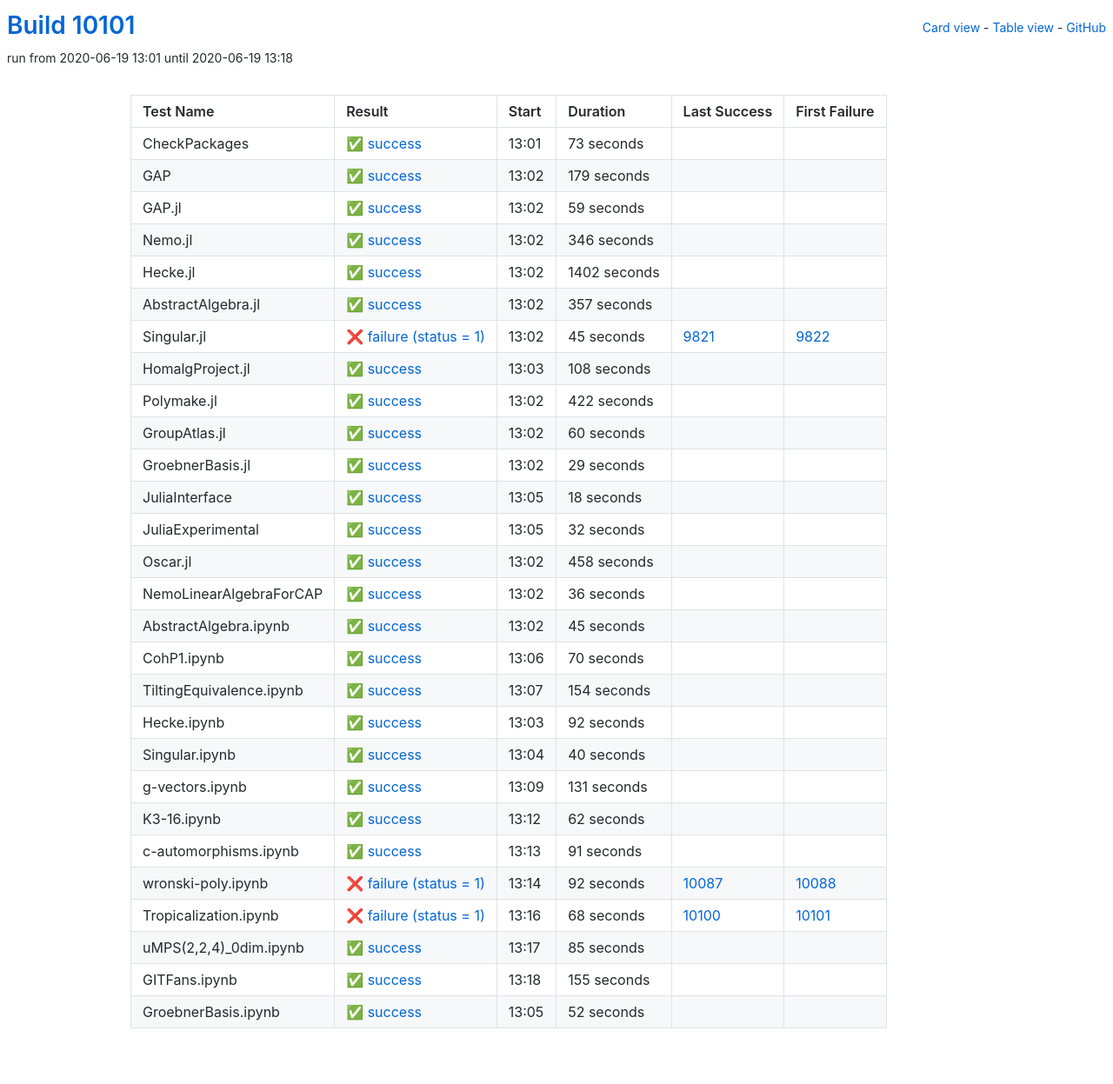
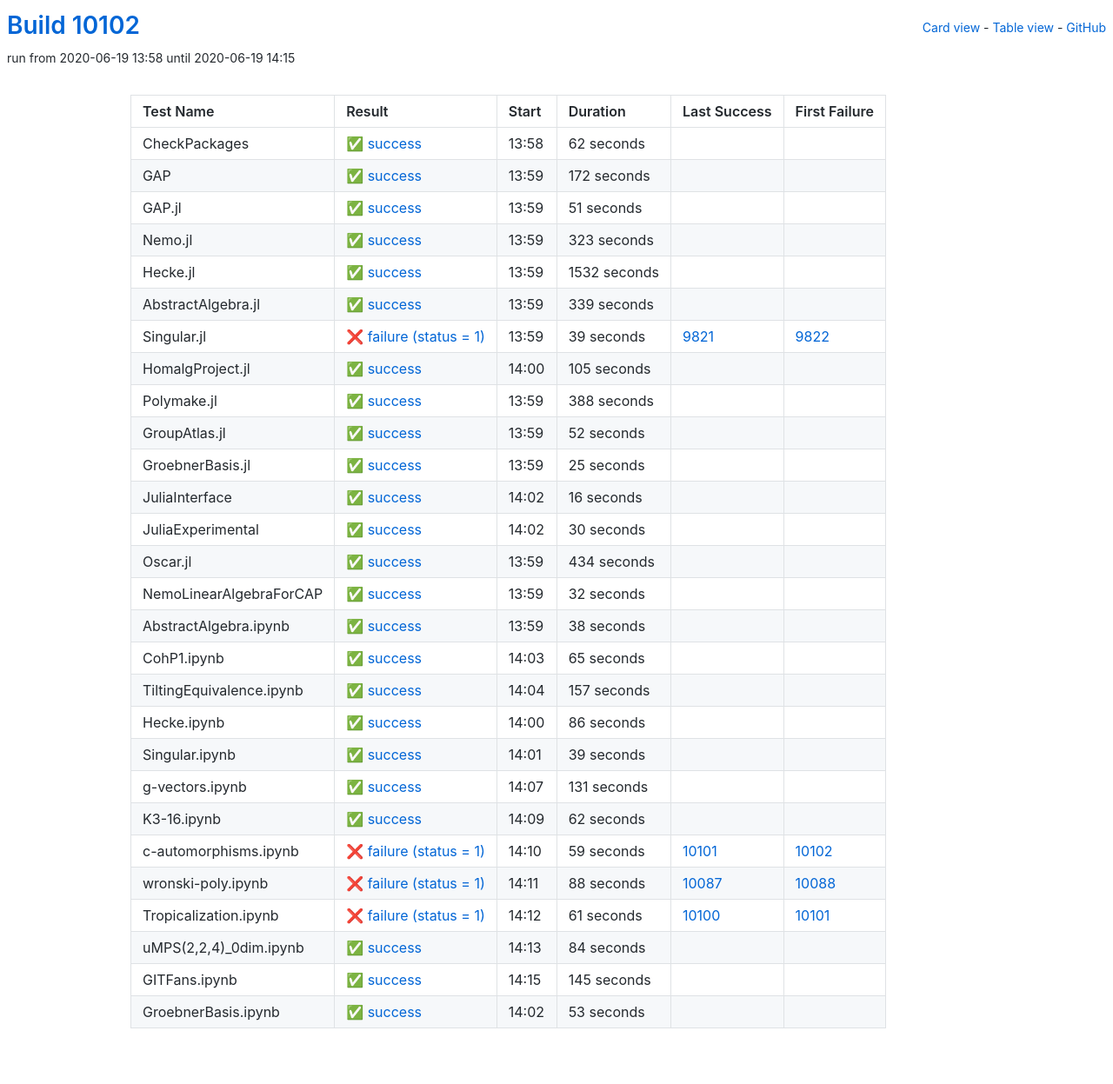
Before and after one commit to oscar-system/oscar-ci-status, a Jekyll site: the page built from table.html, in a window 1280 px wide. Shown: the whole page at 87% size. Built offline with Jekyll 4.4.1, drawn with Linux system fonts in a browser that asks for light colours.

Commit message:
Build #10102

```diff
--- a/_data/ci.yml
+++ b/_data/ci.yml
@@ -1,6 +1,6 @@
 ---
-build: 10101
-build_url: https://oscarci.mathematik.uni-kl.de/job/oscar/10101/
+build: 10102
+build_url: https://oscarci.mathematik.uni-kl.de/job/oscar/10102/
 job: oscar
 organization: oscar-system
 repo: oscar-ci-status
@@ -8,152 +8,176 @@
 tests:
 - name: CheckPackages
   id: checkpackages
-  log: https://oscarci.mathematik.uni-kl.de/job/oscar/10101/artifact/logs/build-10101/CheckPackages.log
-  start: 2020-06-19 13:01
+  log: https://oscarci.mathematik.uni-kl.de/job/oscar/10102/artifact/logs/build-10102/CheckPackages.log
+  start: 2020-06-19 13:58
   success: true
   exitcode: 0
   status: success
-  duration: 73
+  duration: 62
   last_success: false
   last_success_url:
   first_failure: false
   first_failure_url:
 - name: GAP
   id: gap
-  log: https://oscarci.mathematik.uni-kl.de/job/oscar/10101/artifact/logs/build-10101/GAP.log
-  start: 2020-06-19 13:02
+  log: https://oscarci.mathematik.uni-kl.de/job/oscar/10102/artifact/logs/build-10102/GAP.log
+  start: 2020-06-19 13:59
   success: true
   exitcode: 0
   status: success
-  duration: 179
+  duration: 172
   last_success: false
   last_success_url:
   first_failure: false
   first_failure_url:
 - name: GAP.jl
   id: gap-jl
-  log: https://oscarci.mathematik.uni-kl.de/job/oscar/10101/artifact/logs/build-10101/GAP.jl.log
-  start: 2020-06-19 13:02
+  log: https://oscarci.mathematik.uni-kl.de/job/oscar/10102/artifact/logs/build-10102/GAP.jl.log
+  start: 2020-06-19 13:59
   success: true
   exitcode: 0
   status: success
-  duration: 59
+  duration: 51
   last_success: false
   last_success_url:
   first_failure: false
   first_failure_url:
 - name: Nemo.jl
   id: nemo-jl
-  log: https://oscarci.mathematik.uni-kl.de/job/oscar/10101/artifact/logs/build-10101/Nemo.jl.log
-  start: 2020-06-19 13:02
+  log: https://oscarci.mathematik.uni-kl.de/job/oscar/10102/artifact/logs/build-10102/Nemo.jl.log
+  start: 2020-06-19 13:59
   success: true
   exitcode: 0
   status: success
-  duration: 346
+  duration: 323
   last_success: false
   last_success_url:
   first_failure: false
   first_failure_url:
 - name: Hecke.jl
   id: hecke-jl
-  log: https://oscarci.mathematik.uni-kl.de/job/oscar/10101/artifact/logs/build-10101/Hecke.jl.log
-  start: 2020-06-19 13:02
+  log: https://oscarci.mathematik.uni-kl.de/job/oscar/10102/artifact/logs/build-10102/Hecke.jl.log
+  start: 2020-06-19 13:59
   success: true
   exitcode: 0
   status: success
-  duration: 1402
+  duration: 1532
   last_success: false
   last_success_url:
   first_failure: false
   first_failure_url:
 - name: AbstractAlgebra.jl
   id: abstractalgebra-jl
-  log: https://oscarci.mathematik.uni-kl.de/job/oscar/10101/artifact/logs/build-10101/AbstractAlgebra.jl.log
-  start: 2020-06-19 13:02
+  log: https://oscarci.mathematik.uni-kl.de/job/oscar/10102/artifact/logs/build-10102/AbstractAlgebra.jl.log
+  start: 2020-06-19 13:59
   success: true
   exitcode: 0
   status: success
-  duration: 357
+  duration: 339
   last_success: false
   last_success_url:
   first_failure: false
   first_failure_url:
 - name: Singular.jl
   id: singular-jl
-  log: https://oscarci.mathematik.uni-kl.de/job/oscar/10101/artifact/logs/build-10101/Singular.jl.log
-  start: 2020-06-19 13:02
+  log: https://oscarci.mathematik.uni-kl.de/job/oscar/10102/artifact/logs/build-10102/Singular.jl.log
+  start: 2020-06-19 13:59
   success: false
   exitcode: 1
   status: failure
-  duration: 45
+  duration: 39
   last_success: 9821
   last_success_url: https://oscarci.mathematik.uni-kl.de/job/oscar/9821/
   first_failure: 9822
   first_failure_url: https://oscarci.mathematik.uni-kl.de/job/oscar/9822/
 - name: HomalgProject.jl
   id: homalgproject-jl
-  log: https://oscarci.mathematik.uni-kl.de/job/oscar/10101/artifact/logs/build-10101/HomalgProject.jl.log
-  start: 2020-06-19 13:03
+  log: https://oscarci.mathematik.uni-kl.de/job/oscar/10102/artifact/logs/build-10102/HomalgProject.jl.log
+  start: 2020-06-19 14:00
   success: true
   exitcode: 0
   status: success
-  duration: 108
+  duration: 105
   last_success: false
   last_success_url:
   first_failure: false
   first_failure_url:
 - name: Polymake.jl
   id: polymake-jl
-  log: https://oscarci.mathematik.uni-kl.de/job/oscar/10101/artifact/logs/build-10101/Polymake.jl.log
-  start: 2020-06-19 13:02
+  log: https://oscarci.mathematik.uni-kl.de/job/oscar/10102/artifact/logs/build-10102/Polymake.jl.log
+  start: 2020-06-19 13:59
   success: true
   exitcode: 0
   status: success
-  duration: 422
+  duration: 388
   last_success: false
   last_success_url:
   first_failure: false
   first_failure_url:
 - name: GroupAtlas.jl
   id: groupatlas-jl
-  log: https://oscarci.mathematik.uni-kl.de/job/oscar/10101/artifact/logs/build-10101/GroupAtlas.jl.log
-  start: 2020-06-19 13:02
+  log: https://oscarci.mathematik.uni-kl.de/job/oscar/10102/artifact/logs/build-10102/GroupAtlas.jl.log
+  start: 2020-06-19 13:59
   success: true
   exitcode: 0
   status: success
-  duration: 60
+  duration: 52
   last_success: false
   last_success_url:
   first_failure: false
   first_failure_url:
 - name: GroebnerBasis.jl
   id: groebnerbasis-jl
-  log: https://oscarci.mathematik.uni-kl.de/job/oscar/10101/artifact/logs/build-10101/GroebnerBasis.jl.log
-  start: 2020-06-19 13:02
+  log: https://oscarci.mathematik.uni-kl.de/job/oscar/10102/artifact/logs/build-10102/GroebnerBasis.jl.log
+  start: 2020-06-19 13:59
   success: true
   exitcode: 0
   status: success
-  duration: 29
+  duration: 25
   last_success: false
   last_success_url:
   first_failure: false
   first_failure_url:
 - name: JuliaInterface
   id: juliainterface
-  log: https://oscarci.mathematik.uni-kl.de/job/oscar/10101/artifact/logs/build-10101/JuliaInterface.log
-  start: 2020-06-19 13:05
+  log: https://oscarci.mathematik.uni-kl.de/job/oscar/10102/artifact/logs/build-10102/JuliaInterface.log
+  start: 2020-06-19 14:02
   success: true
   exitcode: 0
   status: success
-  duration: 18
+  duration: 16
   last_success: false
   last_success_url:
   first_failure: false
   first_failure_url:
 - name: JuliaExperimental
   id: juliaexperimental
-  log: https://oscarci.mathematik.uni-kl.de/job/oscar/10101/artifact/logs/build-10101/JuliaExperimental.log
-  start: 2020-06-19 13:05
+  log: https://oscarci.mathematik.uni-kl.de/job/oscar/10102/artifact/logs/build-10102/JuliaExperimental.log
+  start: 2020-06-19 14:02
+  success: true
+  exitcode: 0
+  status: success
+  duration: 30
+  last_success: false
+  last_success_url:
+  first_failure: false
+  first_failure_url:
+- name: Oscar.jl
+  id: oscar-jl
+  log: https://oscarci.mathematik.uni-kl.de/job/oscar/10102/artifact/logs/build-10102/Oscar.jl.log
+  start: 2020-06-19 13:59
+  success: true
+  exitcode: 0
+  status: success
+  duration: 434
+  last_success: false
+  last_success_url:
+  first_failure: false
+  first_failure_url:
+- name: NemoLinearAlgebraForCAP
+  id: nemolinearalgebraforcap
+  log: https://oscarci.mathematik.uni-kl.de/job/oscar/10102/artifact/logs/build-10102/NemoLinearAlgebraForCAP.log
+  start: 2020-06-19 13:59
   success: true
   exitcode: 0
   status: success
@@ -162,94 +186,70 @@
   last_success_url:
   first_failure: false
   first_failure_url:
-- name: Oscar.jl
-  id: oscar-jl
-  log: https://oscarci.mathematik.uni-kl.de/job/oscar/10101/artifact/logs/build-10101/Oscar.jl.log
-  start: 2020-06-19 13:02
+- name: AbstractAlgebra.ipynb
+  id: abstractalgebra-ipynb
+  log: https://oscarci.mathematik.uni-kl.de/job/oscar/10102/artifact/logs/build-10102/AbstractAlgebra.ipynb.log
+  start: 2020-06-19 13:59
   success: true
   exitcode: 0
   status: success
-  duration: 458
-  last_success: false
-  last_success_url:
-  first_failure: false
-  first_failure_url:
-- name: NemoLinearAlgebraForCAP
-  id: nemolinearalgebraforcap
-  log: https://oscarci.mathematik.uni-kl.de/job/oscar/10101/artifact/logs/build-10101/NemoLinearAlgebraForCAP.log
-  start: 2020-06-19 13:02
-  success: true
-  exitcode: 0
-  status: success
-  duration: 36
-  last_success: false
-  last_success_url:
-  first_failure: false
-  first_failure_url:
-- name: AbstractAlgebra.ipynb
-  id: abstractalgebra-ipynb
-  log: https://oscarci.mathematik.uni-kl.de/job/oscar/10101/artifact/logs/build-10101/AbstractAlgebra.ipynb.log
-  start: 2020-06-19 13:02
-  success: true
-  exitcode: 0
-  status: success
-  duration: 45
+  duration: 38
   last_success: false
   last_success_url:
   first_failure: false
   first_failure_url:
 - name: CohP1.ipynb
   id: cohp1-ipynb
-  log: https://oscarci.mathematik.uni-kl.de/job/oscar/10101/artifact/logs/build-10101/CohP1.ipynb.log
-  start: 2020-06-19 13:06
+  log: https://oscarci.mathematik.uni-kl.de/job/oscar/10102/artifact/logs/build-10102/CohP1.ipynb.log
+  start: 2020-06-19 14:03
   success: true
   exitcode: 0
   status: success
-  duration: 70
+  duration: 65
   last_success: false
   last_success_url:
   first_failure: false
   first_failure_url:
 - name: TiltingEquivalence.ipynb
   id: tiltingequivalence-ipynb
-  log: https://oscarci.mathematik.uni-kl.de/job/oscar/10101/artifact/logs/build-10101/TiltingEquivalence.ipynb.log
-  start: 2020-06-19 13:07
+  log: https://oscarci.mathematik.uni-kl.de/job/oscar/10102/artifact/logs/build-10102/TiltingEquivalence.ipynb.log
+  start: 2020-06-19 14:04
   success: true
   exitcode: 0
   status: success
-  duration: 154
+  duration: 157
   last_success: false
   last_success_url:
   first_failure: false
   first_failure_url:
 - name: Hecke.ipynb
   id: hecke-ipynb
-  log: https://oscarci.mathematik.uni-kl.de/job/oscar/10101/artifact/logs/build-10101/Hecke.ipynb.log
-  start: 2020-06-19 13:03
+  log: https://oscarci.mathematik.uni-kl.de/job/oscar/10102/artifact/logs/build-10102/Hecke.ipynb.log
+  start: 2020-06-19 14:00
   success: true
   exitcode: 0
   status: success
-  duration: 92
+  duration: 86
   last_success: false
   last_success_url:
   first_failure: false
   first_failure_url:
 - name: Singular.ipynb
   id: singular-ipynb
-  log: https://oscarci.mathematik.uni-kl.de/job/oscar/10101/artifact/logs/build-10101/Singular.ipynb.log
-  start: 2020-06-19 13:04
+  log: https://oscarci.mathematik.uni-kl.de/job/oscar/10102/artifact/logs/build-10102/Singular.ipynb.log
+  start: 2020-06-19 14:01
   success: true
   exitcode: 0
   status: success
-  duration: 40
+  duration: 39
   last_success: false
   last_success_url:
   first_failure: false
   first_failure_url:
 - name: g-vectors.ipynb
   id: g-vectors-ipynb
-  log: https://oscarci.mathematik.uni-kl.de/job/oscar/10101/artifact/logs/build-10101/g-vectors.ipynb.log
-  start: 2020-06-19 13:09
+  log: https://oscarci.mathematik.uni-kl.de/job/oscar/10102/artifact/logs/build-10102/g-vectors.ipynb.log
+  start: 2020-06-19 14:07
   success: true
   exitcode: 0
   status: success
@@ -260,8 +260,8 @@
   first_failure_url:
 - name: K3-16.ipynb
   id: k3-16-ipynb
-  log: https://oscarci.mathematik.uni-kl.de/job/oscar/10101/artifact/logs/build-10101/K3-16.ipynb.log
-  start: 2020-06-19 13:12
+  log: https://oscarci.mathematik.uni-kl.de/job/oscar/10102/artifact/logs/build-10102/K3-16.ipynb.log
+  start: 2020-06-19 14:09
   success: true
   exitcode: 0
   status: success
@@ -272,72 +272,72 @@
   first_failure_url:
 - name: c-automorphisms.ipynb
   id: c-automorphisms-ipynb
-  log: https://oscarci.mathematik.uni-kl.de/job/oscar/10101/artifact/logs/build-10101/c-automorphisms.ipynb.log
-  start: 2020-06-19 13:13
-  success: true
-  exitcode: 0
-  status: success
-  duration: 91
-  last_success: false
-  last_success_url:
-  first_failure: false
-  first_failure_url:
-- name: wronski-poly.ipynb
-  id: wronski-poly-ipynb
-  log: https://oscarci.mathematik.uni-kl.de/job/oscar/10101/artifact/logs/build-10101/wronski-poly.ipynb.log
-  start: 2020-06-19 13:14
+  log: https://oscarci.mathematik.uni-kl.de/job/oscar/10102/artifact/logs/build-10102/c-automorphisms.ipynb.log
+  start: 2020-06-19 14:10
   success: false
   exitcode: 1
   status: failure
-  duration: 92
+  duration: 59
+  last_success: 10101
+  last_success_url: https://oscarci.mathematik.uni-kl.de/job/oscar/10101/
+  first_failure: 10102
+  first_failure_url: https://oscarci.mathematik.uni-kl.de/job/oscar/10102/
+- name: wronski-poly.ipynb
+  id: wronski-poly-ipynb
+  log: https://oscarci.mathematik.uni-kl.de/job/oscar/10102/artifact/logs/build-10102/wronski-poly.ipynb.log
+  start: 2020-06-19 14:11
+  success: false
+  exitcode: 1
+  status: failure
+  duration: 88
   last_success: 10087
   last_success_url: https://oscarci.mathematik.uni-kl.de/job/oscar/10087/
   first_failure: 10088
   first_failure_url: https://oscarci.mathematik.uni-kl.de/job/oscar/10088/
 - name: Tropicalization.ipynb
   id: tropicalization-ipynb
-  log: https://oscarci.mathematik.uni-kl.de/job/oscar/10101/artifact/logs/build-10101/Tropicalization.ipynb.log
-  start: 2020-06-19 13:16
+  log: https://oscarci.mathematik.uni-kl.de/job/oscar/10102/artifact/logs/build-10102/Tropicalization.ipynb.log
+  start: 2020-06-19 14:12
   success: false
   exitcode: 1
   status: failure
-  duration: 68
+  duration: 61
   last_success: 10100
   last_success_url: https://oscarci.mathematik.uni-kl.de/job/oscar/10100/
   first_failure: 10101
   first_failure_url: https://oscarci.mathematik.uni-kl.de/job/oscar/10101/
 - name: uMPS(2,2,4)_0dim.ipynb
   id: umps-2-2-4-0dim-ipynb
-  log: https://oscarci.mathematik.uni-kl.de/job/oscar/10101/artifact/logs/build-10101/uMPS-2-2-4-_0dim.ipynb.log
-  start: 2020-06-19 13:17
+  log: https://oscarci.mathematik.uni-kl.de/job/oscar/10102/artifact/logs/build-10102/uMPS-2-2-4-_0dim.ipynb.log
+  start: 2020-06-19 14:13
   success: true
   exitcode: 0
   status: success
-  duration: 85
+  duration: 84
   last_success: false
   last_success_url:
   first_failure: false
   first_failure_url:
 - name: GITFans.ipynb
   id: gitfans-ipynb
-  log: https://oscarci.mathematik.uni-kl.de/job/oscar/10101/artifact/logs/build-10101/GITFans.ipynb.log
-  start: 2020-06-19 13:18
+  log: https://oscarci.mathematik.uni-kl.de/job/oscar/10102/artifact/logs/build-10102/GITFans.ipynb.log
+  start: 2020-06-19 14:15
   success: true
   exitcode: 0
   status: success
-  duration: 155
+  duration: 145
   last_success: false
   last_success_url:
   first_failure: false
   first_failure_url:
 - name: GroebnerBasis.ipynb
   id: groebnerbasis-ipynb
-  log: https://oscarci.mathematik.uni-kl.de/job/oscar/10101/artifact/logs/build-10101/GroebnerBasis.ipynb.log
-  start: 2020-06-19 13:05
+  log: https://oscarci.mathematik.uni-kl.de/job/oscar/10102/artifact/logs/build-10102/GroebnerBasis.ipynb.log
+  start: 2020-06-19 14:02
   success: true
   exitcode: 0
   status: success
-  duration: 52
+  duration: 53
   last_success: false
   last_success_url:
   first_failure: false
```
Also changed, not shown: README.md.
